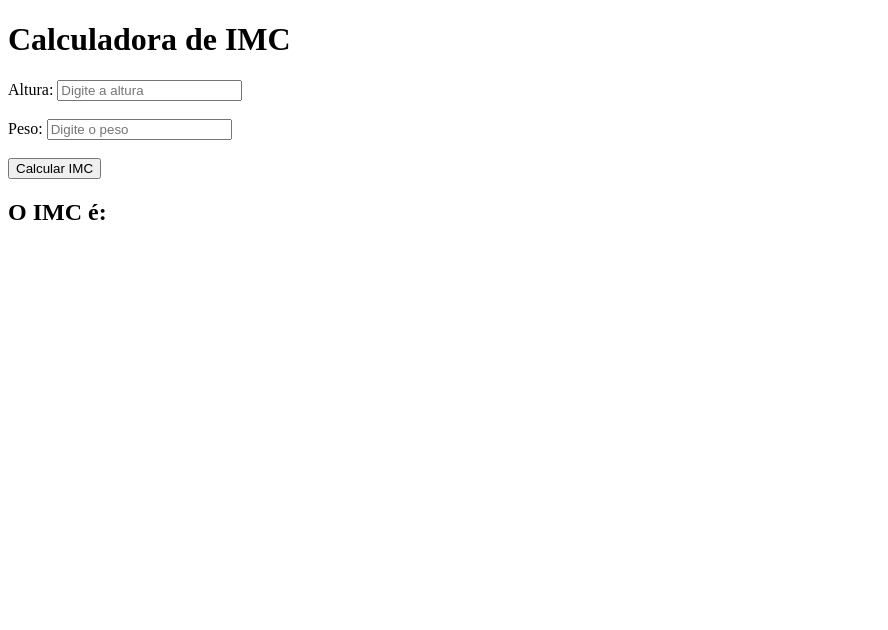
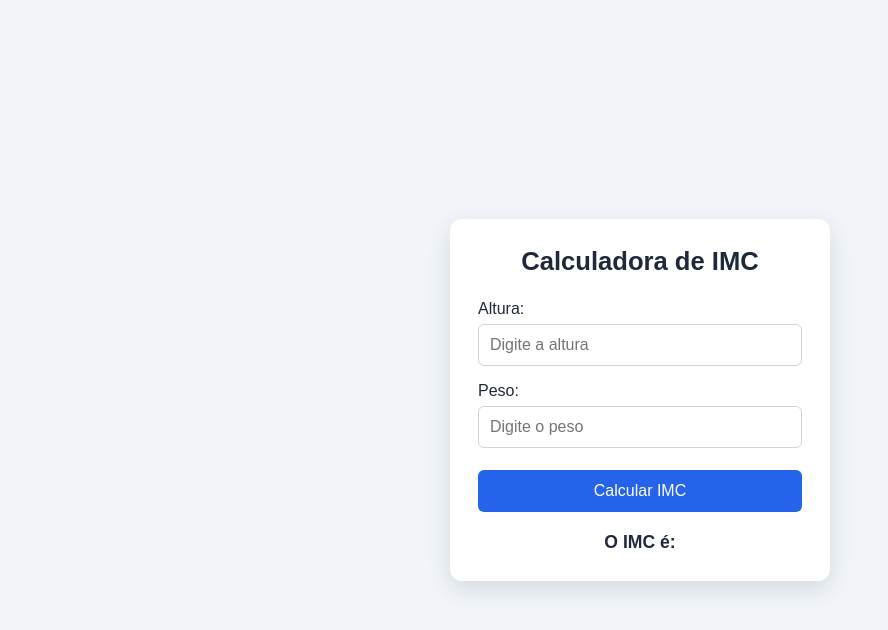
Before and after one commit to Kevin-WS/AtividadeJS, a plain HTML site: page index.html in a window 1280 px wide. Shown: the whole page, without its empty margins (0-888 px from the left). Drawn offline with Linux system fonts and the light colour scheme.

Commit message:
Add files via upload

```diff
--- a/index.html
+++ b/index.html
@@ -3,21 +3,20 @@
 <head>
     <meta charset="UTF-8">
     <meta name="viewport" content="width=device-width, initial-scale=1.0">
-    <title>Document</title>
+    <title>Calculadora de IMC</title>
+    <link rel="stylesheet" href="style.css">
 </head>
 <body>
+    <main class="calculadora">
         <h1>Calculadora de IMC</h1>
         <label for="Altura">Altura:</label>
         <input type="number" id="Altura" placeholder="Digite a altura">
-    <br>
-    <br>
         <label for="peso">Peso:</label>
         <input type="number" id="peso" placeholder="Digite o peso">
-    <br>
-    <br>
         <button onclick="CalcularIMC()">Calcular IMC</button>
 
         <h2 id="resultado">O IMC é: </h2>
+    </main>
     <script src="main.js"></script>
 </body>
 </html>
```
Lines whose indentation alone changed are shown as unchanged.
